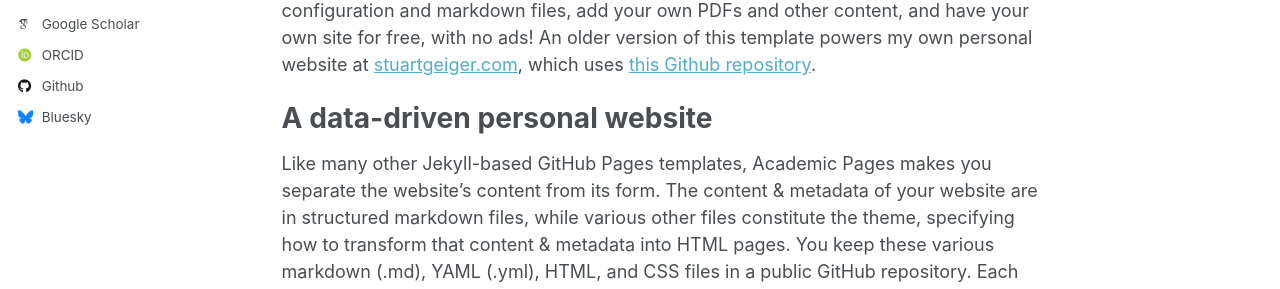
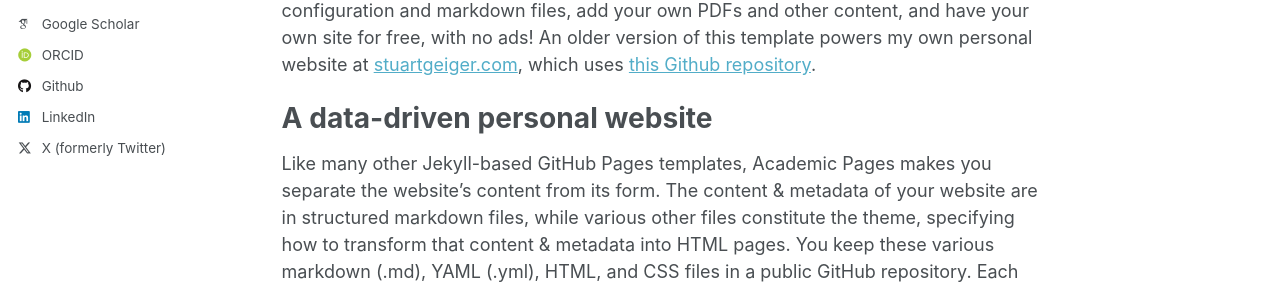
Before and after one commit to mooninrain/mooninrain.github.io, a Jekyll site: the page built from _pages/about.md, in a window 1280 px wide. Shown: the part 368-657 px from the top of the page. Built offline with Jekyll 4.4.1, drawn with Linux system fonts in a browser that asks for light colours; some web fonts are replaced; part of the change alters nothing that is shown.

Commit message:
Update _config.yml

```diff
--- a/_config.yml
+++ b/_config.yml
@@ -43,12 +43,12 @@ author:
   bitbucket        : # Username - Update with your username on the site
   codepen          : # Username
   dribbble         : # Username
-  github           : "academicpages"
+  github           : "mooninrain"
   kaggle           : # Username
   stackoverflow    : # User number or user number and name (i.e., use "1" or "1/jeff-atwood")
 
   # Social media
-  bluesky          : "bsky.app" # Replace this with you Bluesky username
+  bluesky          : # Replace this with you Bluesky username
   facebook         : # Username
   flickr           : # Username
   foursquare       : # Username
@@ -57,7 +57,7 @@ author:
   keybase          : # Username
   instagram        : # Username
   lastfm           : # Username
-  linkedin         : # Username
+  linkedin         : Ruidong Wu
   mastodon         : # URL
   medium           : # URL
   pinterest        : # Username
@@ -65,7 +65,7 @@ author:
   steam            : # Username
   telegram         : # URL
   tumblr           : # Username
-  twitter          : # Username for X / Twitter
+  twitter          : RuidongWu
   vine             : # Username
   weibo            : # Username
   wikipedia        : # Username
```
